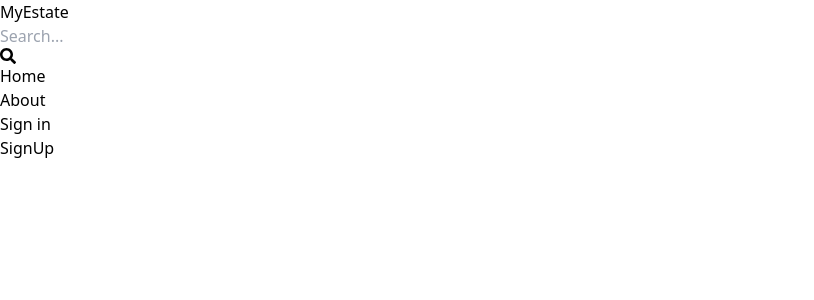
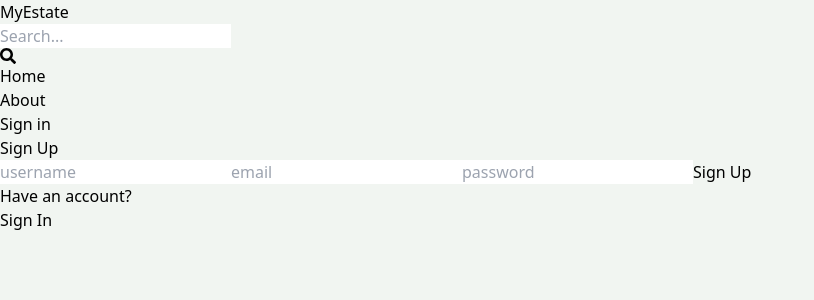
Before and after one commit to Sorias05/mern-estate, a React (Vite) app in the folder client/: page /sign-up in a window 1280 px wide. Shown: the top 300 px of the page, without its empty margins (0-814 px from the left). Built offline with nearby package versions, Linux system fonts and the light colour scheme.

Commit message:
complete sign up page

```diff
--- a/client/src/index.css
+++ b/client/src/index.css
@@ -1,3 +1,7 @@
 @tailwind base;
 @tailwind components;
 @tailwind utilities;
+
+body {
+    background-color: rgb(241, 245, 241);
+}
--- a/client/src/pages/SignUp.jsx
+++ b/client/src/pages/SignUp.jsx
@@ -1,7 +1,82 @@
-import React from 'react'
+import React, { useState } from "react";
+import { Link, useNavigate } from "react-router-dom";
 
 export default function SignUp() {
+  const [formData, setFormData] = useState({});
+  const [error, setError] = useState(null);
+  const [loading, setLoading] = useState(false);
+  const navigate = useNavigate();
+
+  const handleChange = (e) => {
+    setFormData({ ...formData, [e.target.id]: e.target.value });
+  };
+
+  const handleSubmit = async (e) => {
+    e.preventDefault();
+    try {
+      setLoading(true);
+      const res = await fetch("api/auth/signup", {
+        method: "POST",
+        headers: {
+          "Content-Type": "application/json",
+        },
+        body: JSON.stringify(formData),
+      });
+      const data = await res.json();
+      console.log(data);
+      if (data.success === false) {
+        setLoading(false);
+        setError(data.message);
+        return;
+      }
+      setLoading(false);
+      setError(null);
+      navigate('/sign-in');
+    } catch (error) {
+      setLoading(false);
+      setError(error.message);
+    }
+  };
+
   return (
-    <div>SignUp</div>
-  )
+    <div className="p-3 max-w-lg mx-auto">
+      <h1 className="text-3xl text-center font-semibold my-7">Sign Up</h1>
+      <form onSubmit={handleSubmit} className="flex flex-col gap-4">
+        <input
+          type="text"
+          placeholder="username"
+          className="border p-3 rounded-lg"
+          id="username"
+          onChange={handleChange}
+        />
+        <input
+          type="email"
+          placeholder="email"
+          className="border p-3 rounded-lg"
+          id="email"
+          onChange={handleChange}
+        />
+        <input
+          type="password"
+          placeholder="password"
+          className="border p-3 rounded-lg"
+          id="password"
+          onChange={handleChange}
+        />
+        <button
+          disabled={loading}
+          className="bg-slate-700 text-white p-3 rounded-lg uppercase hover:opacity-95 disabled:opacity-80"
+        >
+          {loading ? "Loading..." : "Sign Up"}
+        </button>
+      </form>
+      <div className="flex gap-2 mt-5">
+        <p>Have an account?</p>
+        <Link to={"/sign-in"}>
+          <span className="text-blue-700">Sign In</span>
+        </Link>
+      </div>
+      {error && <p className="text-red-500 mt-5">{error}</p>}
+    </div>
+  );
 }
--- a/client/vite.config.js
+++ b/client/vite.config.js
@@ -3,5 +3,13 @@
 
 // https://vitejs.dev/config/
 export default defineConfig({
+  server: {
+    proxy: {
+      '/api': {
+        target: 'http://localhost:3000',
+        secure: false,
+      },
+    },
+  },
   plugins: [react()],
-})
+});
```
Also changed, not shown: 1 other file (tests, documents, lock files or other folders).
